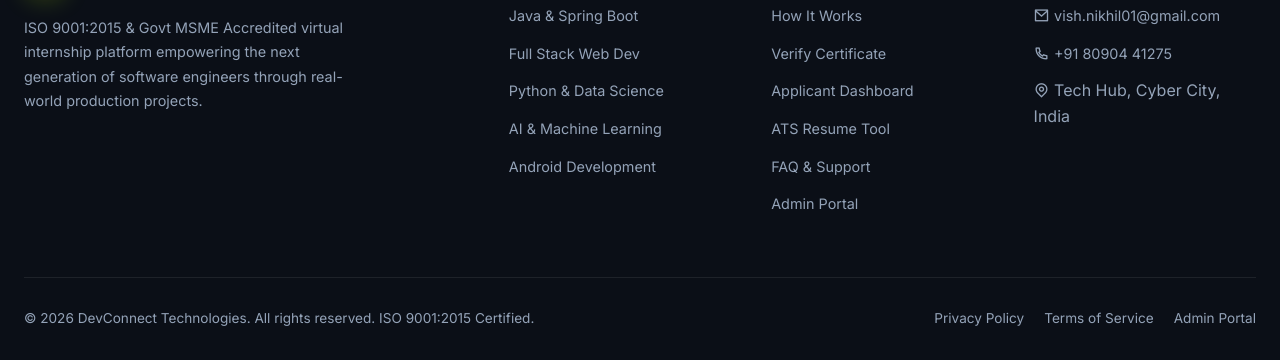
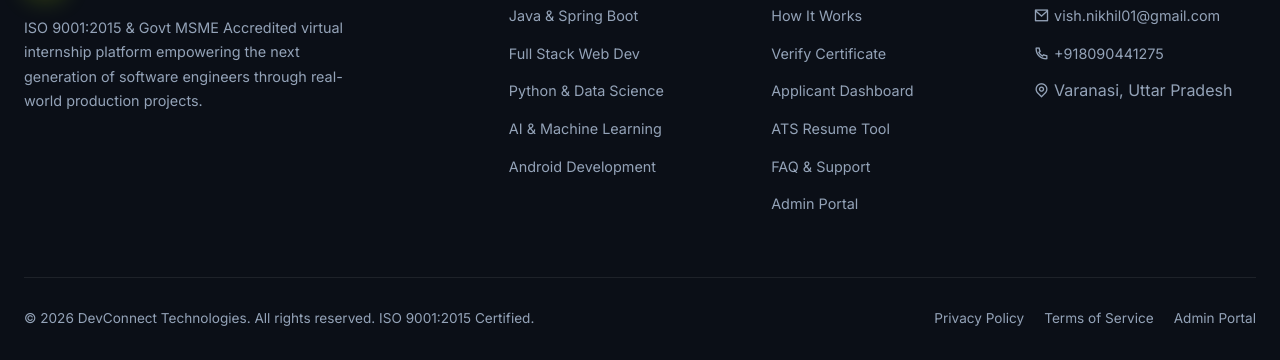
Before and after one commit to nikhilwin/devconnect, a plain HTML site: page index.html in a window 1280 px wide. Shown: the part 7953-8313 px from the top of the page. Drawn offline with nearby package versions, Linux system fonts and the light colour scheme.

Commit message:
Update footer contact details with Varanasi address, email, and phone

```diff
--- a/index.html
+++ b/index.html
@@ -791,8 +791,8 @@
           <h4>Contact Us</h4>
           <ul class="footer-links">
             <li><i class="ri-mail-line"></i> <a href="mailto:vish.nikhil01@gmail.com" style="color:inherit;">vish.nikhil01@gmail.com</a></li>
-            <li><i class="ri-phone-line"></i> <a href="tel:+918090441275" style="color:inherit;">+91 80904 41275</a></li>
-            <li><i class="ri-map-pin-line"></i> Tech Hub, Cyber City, India</li>
+            <li><i class="ri-phone-line"></i> <a href="tel:+918090441275" style="color:inherit;">+918090441275</a></li>
+            <li><i class="ri-map-pin-line"></i> Varanasi, Uttar Pradesh</li>
           </ul>
         </div>
       </div>
@@ -1063,7 +1063,7 @@
 
           <div class="gform-card">
             <div class="gform-question-title">WhatsApp / Phone Number <span class="req">*</span></div>
-            <input type="tel" class="gform-input-text" id="gform-phone" placeholder="e.g. +91 98765 43210" required>
+            <input type="tel" class="gform-input-text" id="gform-phone" placeholder="e.g. +918090441275" required>
           </div>
 
           <div class="gform-card">
```
